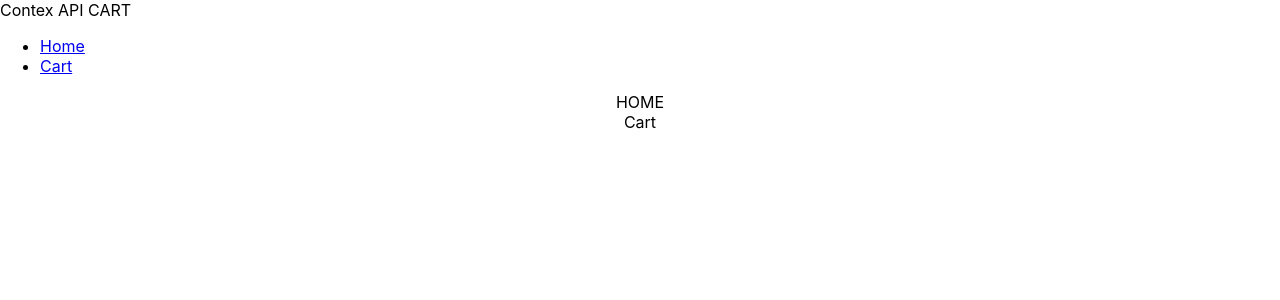
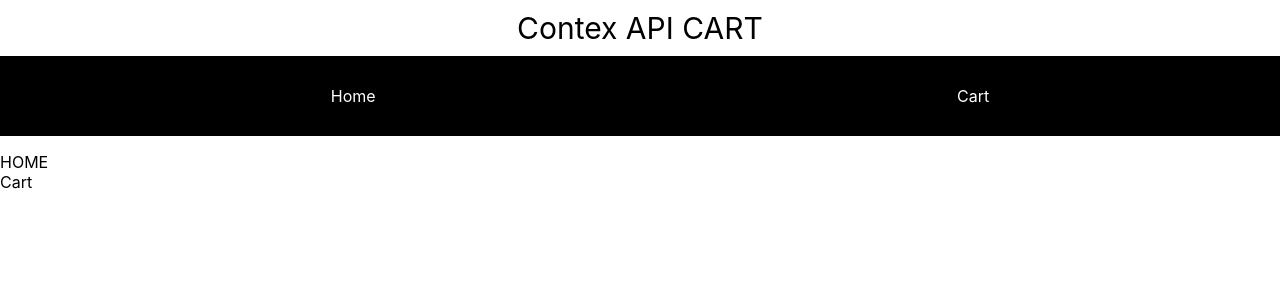
Before and after one commit to cristian-montes/exercise_contextapi, a React (Create React App) app: page /cart in a window 1280 px wide. Shown: the top 300 px of the page. Built offline with nearby package versions, Linux system fonts and the light colour scheme.

Commit message:
created dummy data

```diff
--- a/package.json
+++ b/package.json
@@ -6,6 +6,7 @@
     "@testing-library/jest-dom": "^5.15.0",
     "@testing-library/react": "^11.2.7",
     "@testing-library/user-event": "^12.8.3",
+    "faker": "^5.5.3",
     "react": "^17.0.2",
     "react-dom": "^17.0.2",
     "react-router-dom": "^5.2.0",
--- a/src/App.css
+++ b/src/App.css
@@ -1,4 +1,10 @@
-.App {
+a{
+  text-decoration: none;
+  color: inherit;
+}
+
+
+/* .App {
   text-align: center;
 }
 
@@ -34,5 +40,5 @@
   }
   to {
     transform: rotate(360deg);
-  }
-}
+  } */
+/* } */
--- a/src/components/Header.js
+++ b/src/components/Header.js
@@ -1,17 +1,18 @@
 import React from "react";
 import { Link } from "react-router-dom";
+import './styles.css';
 
 
 const Header = () => {
     return(
         <div>
-            <span>Contex API CART</span>
+            <span className='header'>Contex API CART</span>
             <ul className="nav">
 
-                <li className="prod">
+                <li>
                     <Link to ="/">Home</Link>
                 </li>
-                <li className="prod1">
+                <li>
                     <Link to ="/cart">Cart</Link>
                 </li>
 
--- a/src/components/Home.js
+++ b/src/components/Home.js
@@ -1,6 +1,16 @@
 import React from "react";
+import faker, { fake } from "faker";
+
+const productsArray=[...Array(20)].map(()=> ({
+    id:faker.datatype.number(),
+    name:faker.commerce.productName(),
+    price: faker.commerce.price(),
+    image: faker.random.image()
+}));
 
 const Home = () => {
+
+    console.log(productsArray);
     return(
         <div>
             HOME
```
Also changed, not shown: 1 other file (tests, documents, lock files or other folders).
